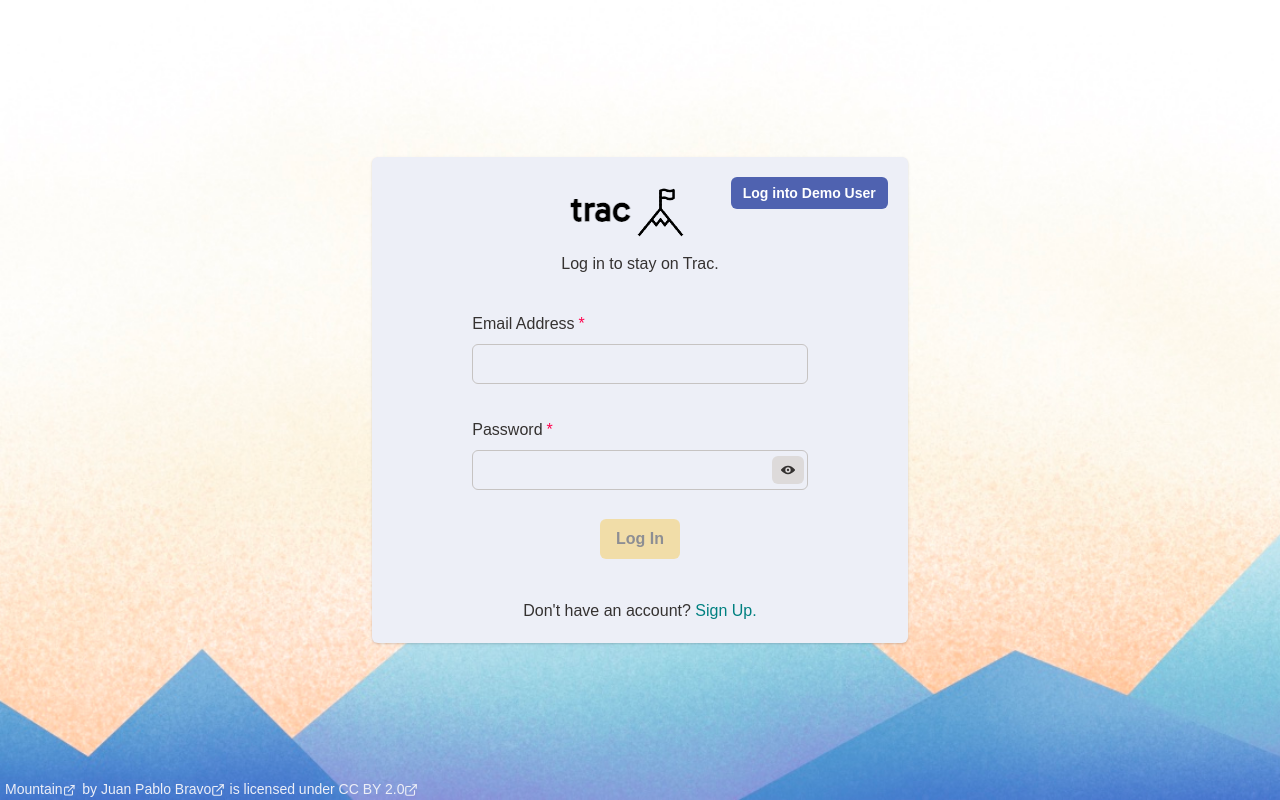
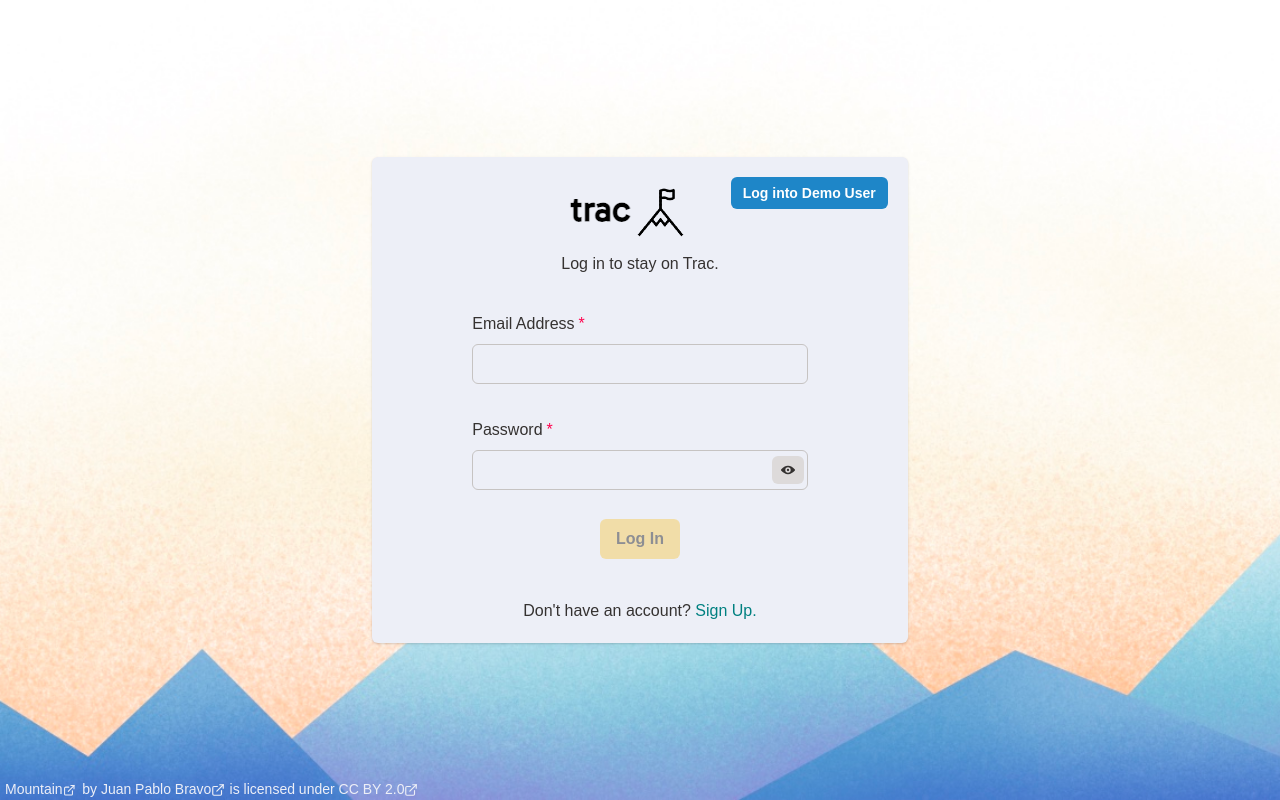
Before and after one commit to dyazdani/trac, a React (Vite) app: page /login in a window 1280 px wide. Built offline with nearby package versions, Linux system fonts and the light colour scheme; no server answers; a web font is replaced by a local one.

Commit message:
Changed color of DemoUserButton

```diff
--- a/src/client/components/DemoUserButton.tsx
+++ b/src/client/components/DemoUserButton.tsx
@@ -9,7 +9,9 @@ const DemoUserButton = () => {
     return (
         <Button
             isLoading={isLoading}
-            colorScheme="blue"
+            colorScheme="skyblue"
+            // colorScheme="cornflowerblue"
+            // colorScheme="stormyblue"
             size="sm"
             onClick={async (e) => {
                 e.preventDefault();
```
